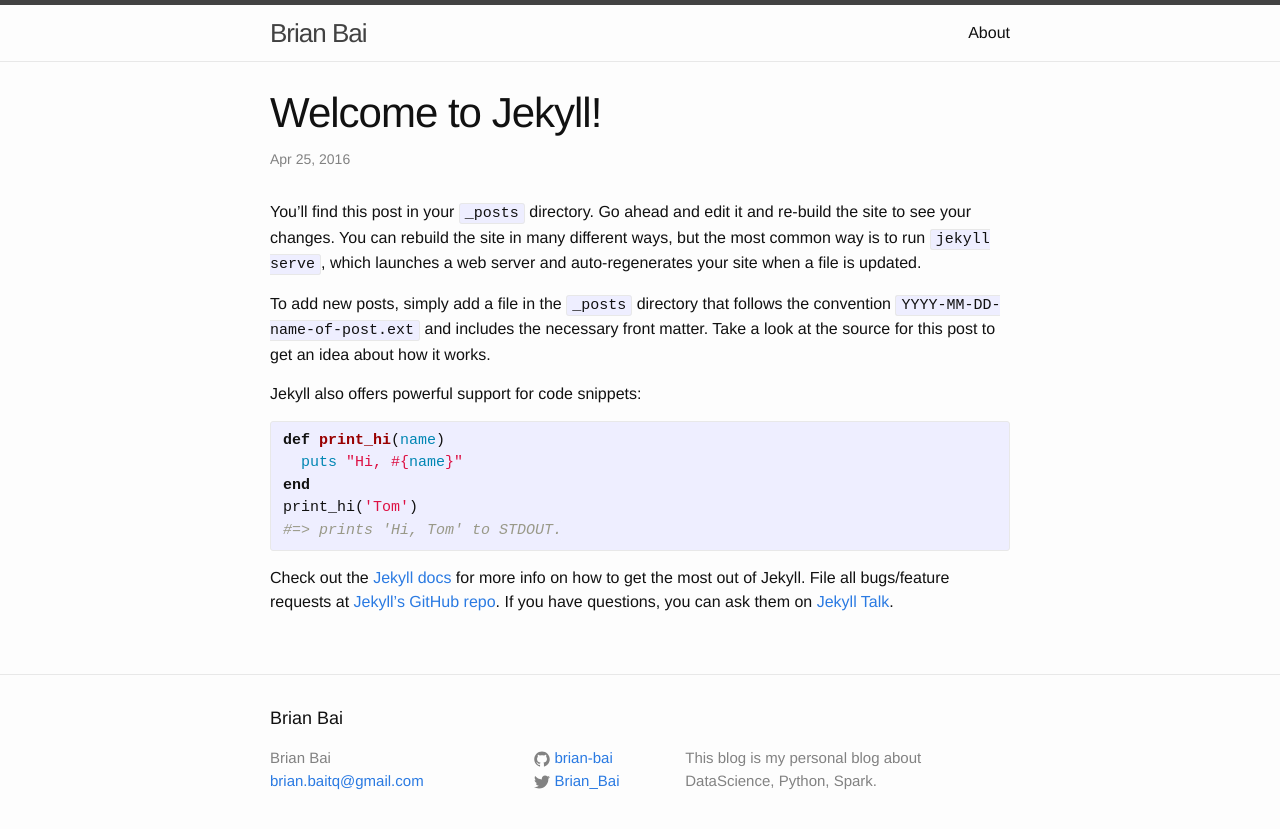
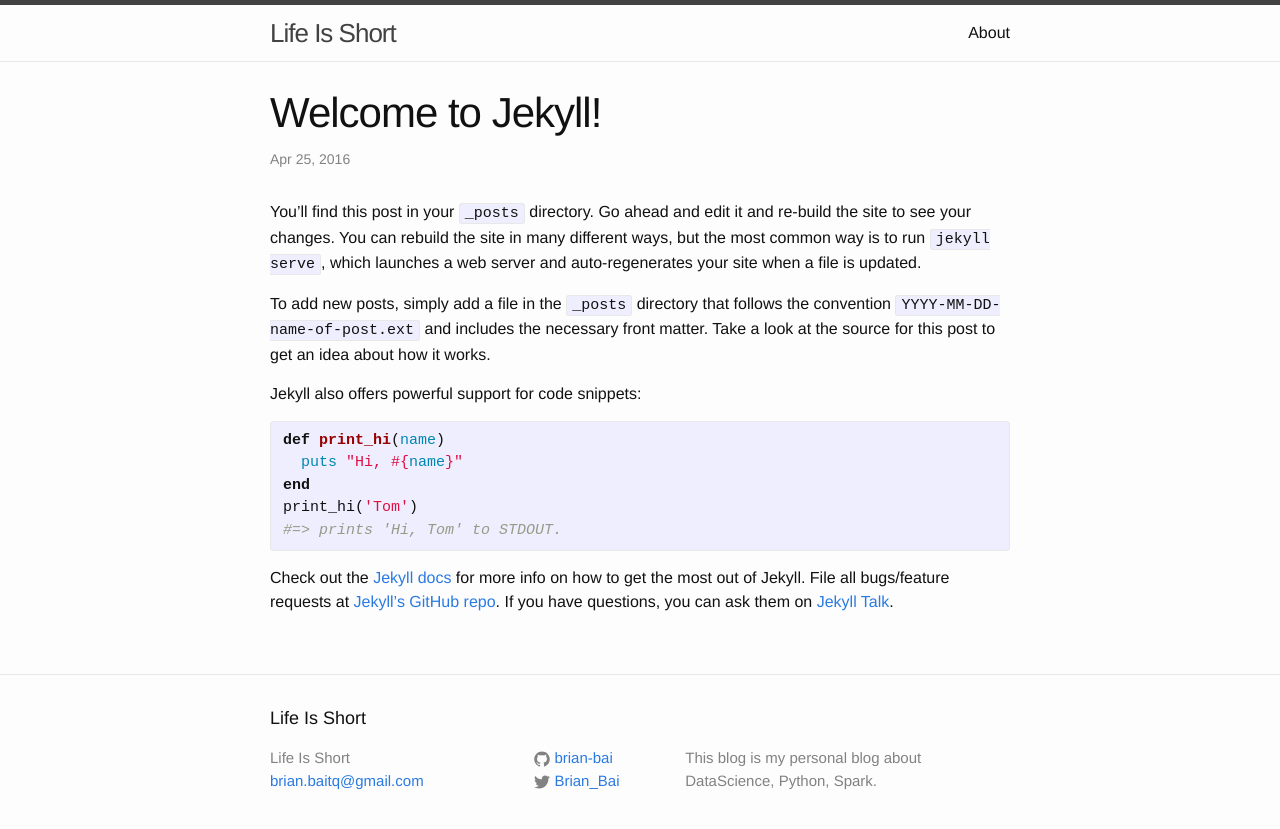
Before and after one commit to brian-bai/brian-bai.github.io, a Jekyll site: the page built from _posts/2016-04-25-welcome-to-jekyll.markdown, in a window 1280 px wide. Shown: the top 829 px of the page. Built offline with Jekyll 4.4.1, drawn with Linux system fonts in a browser that asks for light colours.

Commit message:
change title

```diff
--- a/_config.yml
+++ b/_config.yml
@@ -6,7 +6,7 @@
 # 'jekyll serve'. If you change this file, please restart the server process.
 
 # Site settings
-title: Brian Bai
+title: Life Is Short
 email: brian.baitq@gmail.com
 description: > # this means to ignore newlines until "baseurl:"
   This blog is my personal blog about DataScience, Python, Spark.
```
